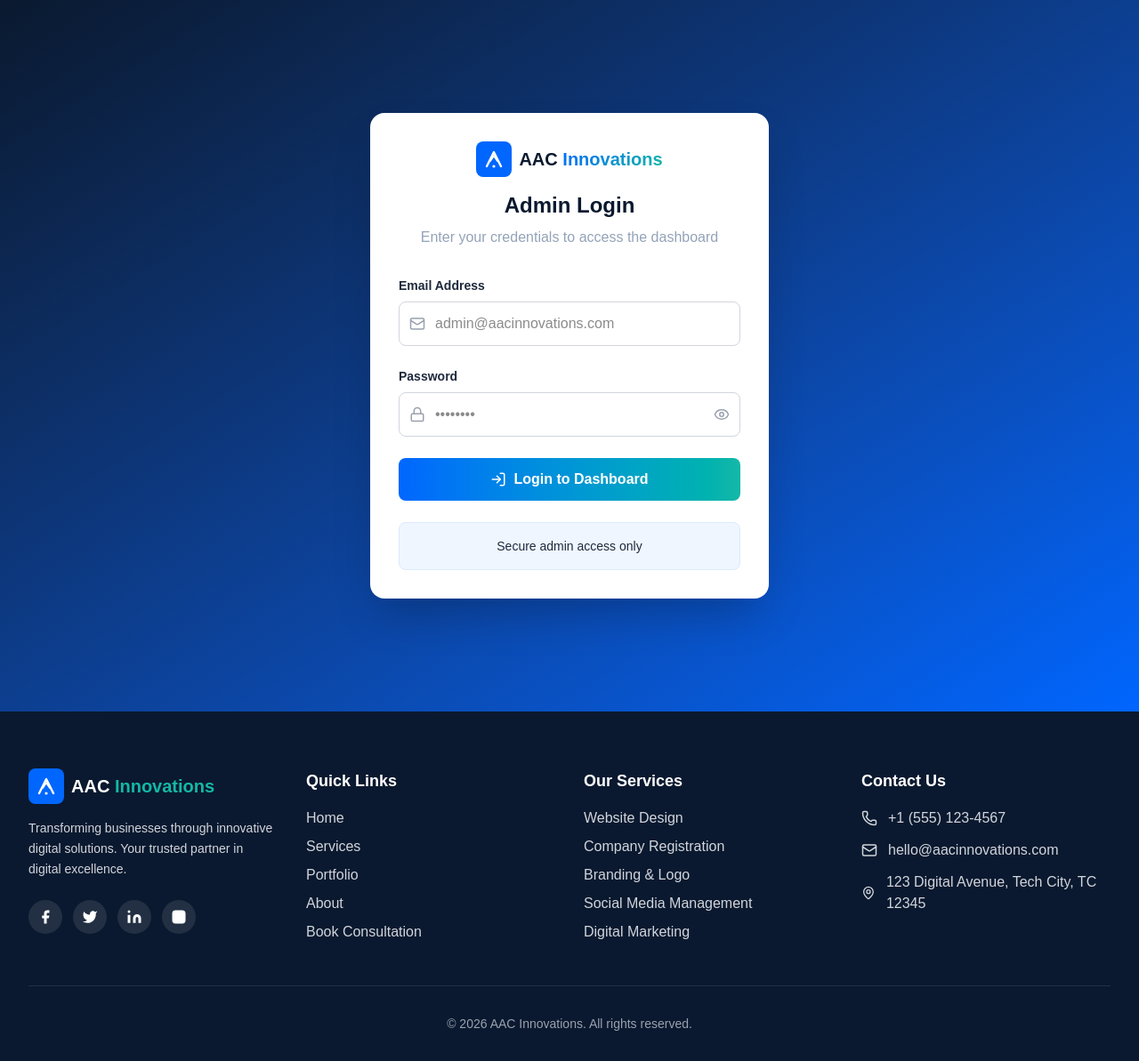
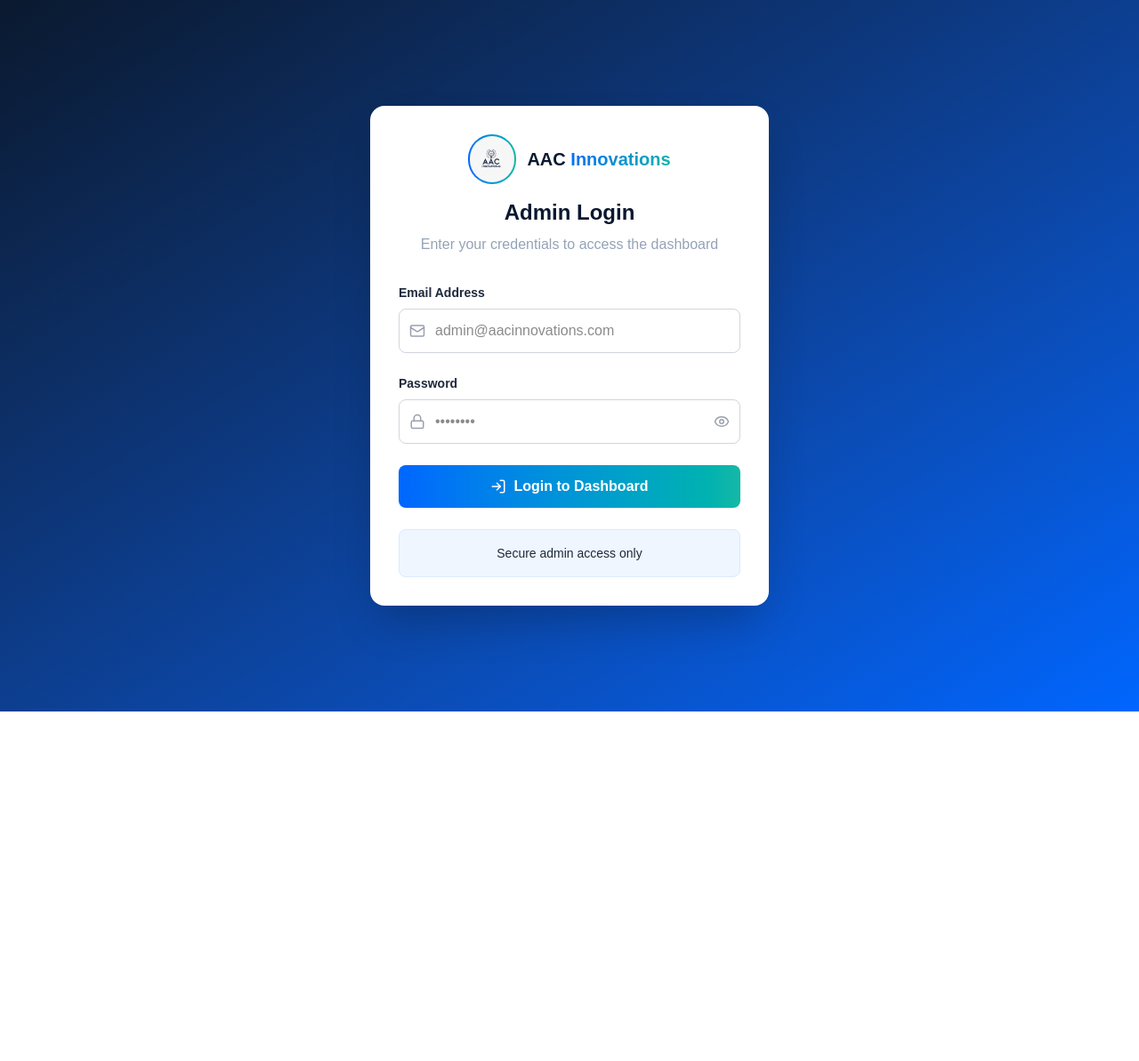
Before and after one commit to EmAiCee/aac-innovation, a Next.js app: page /admin/login in a window 1280 px wide. Shown: the whole page at 89% size. After the commit the page ends 800 px from the top, so only its background shows below. Built offline with nearby package versions, Linux system fonts and the light colour scheme.

Commit message:
added customer logo to the site and made the footer to be hidden in the admin board

```diff
--- a/components/layout/Footer.tsx
+++ b/components/layout/Footer.tsx
@@ -1,8 +1,9 @@
 'use client';
 
 import Link from 'next/link';
+import Image from 'next/image';
+import { usePathname } from 'next/navigation';
 import { Mail, Phone, MapPin } from 'lucide-react';
-import Logo from '../shared/Logo';
 
 const quickLinks = [
   { href: '/', label: 'Home' },
@@ -21,6 +22,13 @@ const services = [
 ];
 
 export default function Footer() {
+  const pathname = usePathname();
+
+  // Hide footer on admin pages
+  if (pathname?.startsWith('/admin')) {
+    return null;
+  }
+
   const handleServicesClick = (e: React.MouseEvent<HTMLAnchorElement>) => {
     e.preventDefault();
     const servicesSection = document.getElementById('services');
@@ -35,91 +43,74 @@ export default function Footer() {
         <div className="grid grid-cols-1 md:grid-cols-2 lg:grid-cols-4 gap-8 mb-12">
           {/* Company Info */}
           <div>
-            {/* Custom logo for footer (white text) */}
-            <div className="flex items-center gap-2">
-              <svg
-                width="40"
-                height="40"
-                viewBox="0 0 100 100"
-                fill="none"
-                xmlns="http://www.w3.org/2000/svg"
-              >
-                <rect width="100" height="100" rx="20" fill="url(#footerGradient)" />
-                <path
-                  d="M30 70L50 30L70 70"
-                  stroke="white"
-                  strokeWidth="6"
-                  strokeLinecap="round"
-                  strokeLinejoin="round"
-                  fill="none"
+            <div className="flex items-center gap-3 mb-4">
+              <div className="rounded-full overflow-hidden bg-gradient-to-r from-primary-blue to-primary-teal p-0.5">
+                <Image
+                  src="/logo-white.png"
+                  alt="AAC Innovations Logo"
+                  width={50}
+                  height={50}
+                  className="object-contain rounded-full"
+                  priority
                 />
-                <path
-                  d="M40 55L50 40L60 55"
-                  stroke="white"
-                  strokeWidth="5"
-                  strokeLinecap="round"
-                  strokeLinejoin="round"
-                  fill="none"
-                />
-                <circle cx="50" cy="70" r="4" fill="white" />
-                <defs>
-                  <linearGradient id="footerGradient" x1="0" y1="0" x2="100" y2="100">
-                    <stop offset="0%" stopColor="#0066FF" />
-                    <stop offset="100%" stopColor="#14B8A6" />
-                  </linearGradient>
-                </defs>
-              </svg>
+              </div>
               <div className="font-bold text-xl text-white">
-                AAC <span className="text-[#14B8A6]">Innovations</span>
+                AAC
+                <span className="text-[#14B8A6]"> Innovations</span>
               </div>
             </div>
-            <p className="mt-4 text-gray-300 text-sm leading-relaxed">
+            <p className="text-gray-300 text-sm leading-relaxed">
               Transforming businesses through innovative digital solutions. Your trusted partner in digital excellence.
             </p>
             <div className="flex space-x-3 mt-6">
+              {/* Facebook - Brand Color Always */}
               <a
-                href="https://facebook.com"
+                href="https://www.facebook.com/share/1CZy9PySSp/?mibextid=wwXIfr"
                 target="_blank"
                 rel="noopener noreferrer"
-                className="bg-white/10 p-2.5 rounded-full transition-all duration-300 hover:bg-[#1877f2] hover:scale-110"
+                className="bg-[#1877f2] p-2.5 rounded-full transition-all duration-300 hover:scale-110 hover:brightness-110"
                 aria-label="Facebook"
               >
-                <svg xmlns="http://www.w3.org/2000/svg" width="18" height="18" viewBox="0 0 24 24" fill="white" stroke="none">
+                <svg xmlns="http://www.w3.org/2000/svg" width="18" height="18" viewBox="0 0 24 24" fill="white">
                   <path d="M18 2h-3a5 5 0 0 0-5 5v3H7v4h3v8h4v-8h3l1-4h-4V7a1 1 0 0 1 1-1h3z"/>
                 </svg>
               </a>
+
+              {/* Twitter - Brand Color Always */}
               <a
-                href="https://twitter.com"
+                href="https://x.com/aacinnovations?s=21"
                 target="_blank"
                 rel="noopener noreferrer"
-                className="bg-white/10 p-2.5 rounded-full transition-all duration-300 hover:bg-[#1da1f2] hover:scale-110"
+                className="bg-[#1da1f2] p-2.5 rounded-full transition-all duration-300 hover:scale-110 hover:brightness-110"
                 aria-label="Twitter"
               >
-                <svg xmlns="http://www.w3.org/2000/svg" width="18" height="18" viewBox="0 0 24 24" fill="white" stroke="none">
+                <svg xmlns="http://www.w3.org/2000/svg" width="18" height="18" viewBox="0 0 24 24" fill="white">
                   <path d="M23 3a10.9 10.9 0 0 1-3.14 1.53 4.48 4.48 0 0 0-7.86 3v1A10.66 10.66 0 0 1 3 4s-4 9 5 13a11.64 11.64 0 0 1-7 2c9 5 20 0 20-11.5a4.5 4.5 0 0 0-.08-.83A7.72 7.72 0 0 0 23 3z"/>
                 </svg>
               </a>
+
+              {/* TikTok - Brand Color Always */}
               <a
-                href="https://linkedin.com"
+                href="https://www.tiktok.com/@aacinnovations?_r=1&_t=ZS-96SzbJARDF9"
                 target="_blank"
                 rel="noopener noreferrer"
-                className="bg-white/10 p-2.5 rounded-full transition-all duration-300 hover:bg-[#0077b5] hover:scale-110"
-                aria-label="LinkedIn"
+                className="bg-[#000000] p-2.5 rounded-full transition-all duration-300 hover:scale-110 hover:bg-[#25f4ee] hover:[&_svg]:fill-black"
+                aria-label="TikTok"
               >
-                <svg xmlns="http://www.w3.org/2000/svg" width="18" height="18" viewBox="0 0 24 24" fill="white" stroke="none">
-                  <path d="M16 8a6 6 0 0 1 6 6v7h-4v-7a2 2 0 0 0-2-2 2 2 0 0 0-2 2v7h-4v-7a6 6 0 0 1 6-6z"/>
-                  <rect x="2" y="9" width="4" height="12"/>
-                  <circle cx="4" cy="4" r="2"/>
+                <svg xmlns="http://www.w3.org/2000/svg" width="18" height="18" viewBox="0 0 24 24" fill="white">
+                  <path d="M19.59 6.69a4.83 4.83 0 0 1-3.77-4.25V2h-3.45v13.67a2.89 2.89 0 0 1-5.2 1.74 2.89 2.89 0 0 1 2.31-4.64 2.93 2.93 0 0 1 .88.13V9.4a6.84 6.84 0 0 0-1-.05A6.33 6.33 0 0 0 5 20.1a6.34 6.34 0 0 0 10.86-4.43v-7a8.16 8.16 0 0 0 4.77 1.52v-3.4a4.85 4.85 0 0 1-1-.1z"/>
                 </svg>
               </a>
+
+              {/* Instagram - Brand Color Always */}
               <a
-                href="https://instagram.com"
+                href="https://www.instagram.com/aacinovations?igsh=anc4b3AxcmJnbzRw&utm_source=qr"
                 target="_blank"
                 rel="noopener noreferrer"
-                className="bg-white/10 p-2.5 rounded-full transition-all duration-300 hover:bg-[#e4405f] hover:scale-110"
+                className="bg-gradient-to-tr from-[#f09433] via-[#d62976] to-[#962fbf] p-2.5 rounded-full transition-all duration-300 hover:scale-110 hover:brightness-110"
                 aria-label="Instagram"
               >
-                <svg xmlns="http://www.w3.org/2000/svg" width="18" height="18" viewBox="0 0 24 24" fill="white" stroke="none">
+                <svg xmlns="http://www.w3.org/2000/svg" width="18" height="18" viewBox="0 0 24 24" fill="white">
                   <rect x="2" y="2" width="20" height="20" rx="5" ry="5"/>
                   <path d="M16 11.37A4 4 0 1 1 12.63 8 4 4 0 0 1 16 11.37z"/>
                   <line x1="17.5" y1="6.5" x2="17.51" y2="6.5"/>
@@ -170,21 +161,20 @@ export default function Footer() {
             <div className="space-y-3">
               <div className="flex items-center gap-3 text-gray-300 hover:text-[#14B8A6] transition-colors">
                 <Phone size={18} />
-                <span>+1 (555) 123-4567</span>
+                <span>+2349017997743</span>
               </div>
               <div className="flex items-center gap-3 text-gray-300 hover:text-[#14B8A6] transition-colors">
                 <Mail size={18} />
-                <span>hello@aacinnovations.com</span>
+                <span>aacinovations43@gmail.com</span>
               </div>
               <div className="flex items-center gap-3 text-gray-300 hover:text-[#14B8A6] transition-colors">
                 <MapPin size={18} />
-                <span>123 Digital Avenue, Tech City, TC 12345</span>
+                <span>Zone4, Abuja</span>
               </div>
             </div>
           </div>
         </div>
 
-        {/* Bottom Bar */}
         <div className="border-t border-white/10 pt-8 text-center text-gray-400 text-sm">
           <p>&copy; {new Date().getFullYear()} AAC Innovations. All rights reserved.</p>
         </div>
--- a/components/shared/Logo.tsx
+++ b/components/shared/Logo.tsx
@@ -1,45 +1,27 @@
 'use client';
+
+import Image from 'next/image';
 
 interface LogoProps {
   variant?: 'light' | 'dark';
 }
 
 export default function Logo({ variant = 'dark' }: LogoProps) {
+  // Use different logos for light/dark backgrounds if needed
+  const logoSrc = variant === 'light' ? '/logo-white.png' : '/logo.png';
+
   return (
-    <div className="flex items-center gap-2">
-      <svg
-        width="40"
-        height="40"
-        viewBox="0 0 100 100"
-        fill="none"
-        xmlns="http://www.w3.org/2000/svg"
-      >
-        <rect width="100" height="100" rx="20" fill="url(#gradient)" />
-        <path
-          d="M30 70L50 30L70 70"
-          stroke="white"
-          strokeWidth="6"
-          strokeLinecap="round"
-          strokeLinejoin="round"
-          fill="none"
+    <div className="flex items-center gap-3">
+      <div className="rounded-full overflow-hidden bg-gradient-to-r from-primary-blue to-primary-teal p-0.5">
+        <Image
+          src={logoSrc}
+          alt="AAC Innovations Logo"
+          width={50}
+          height={50}
+          className="object-contain rounded-full"
+          priority
         />
-        <path
-          d="M40 55L50 40L60 55"
-          stroke="white"
-          strokeWidth="5"
-          strokeLinecap="round"
-          strokeLinejoin="round"
-          fill="none"
-        />
-        <circle cx="50" cy="70" r="4" fill="white" />
-        <defs>
-          <linearGradient id="gradient" x1="0" y1="0" x2="100" y2="100">
-            <stop offset="0%" stopColor="#0066FF" />
-            <stop offset="100%" stopColor="#14B8A6" />
-          </linearGradient>
-        </defs>
-      </svg>
-
+      </div>
       <div className={`font-bold text-xl ${variant === 'light' ? 'text-white' : 'text-primary-navy dark:text-white'}`}>
         AAC
         <span className="gradient-text"> Innovations</span>
--- a/lib/email.ts
+++ b/lib/email.ts
@@ -53,7 +53,7 @@ export async function sendAdminNotification(booking: any) {
       </table>
 
         <p style="margin-top: 20px;">
-        <a href="${process.env.NEXT_PUBLIC_SITE_URL || 'http://localhost:3000'}/admin"
+        <a href="${process.env.NEXT_PUBLIC_SITE_URL || 'https://aac-innovation-rjq55lm8u-emaicees-projects.vercel.app/'}/admin"
            style="background: #0066FF; color: white; padding: 10px 20px; text-decoration: none; border-radius: 5px;">
           View in Admin Dashboard
         </a>
```
Also changed, not shown: public/logo-white.png (added), public/logo.png (added).
